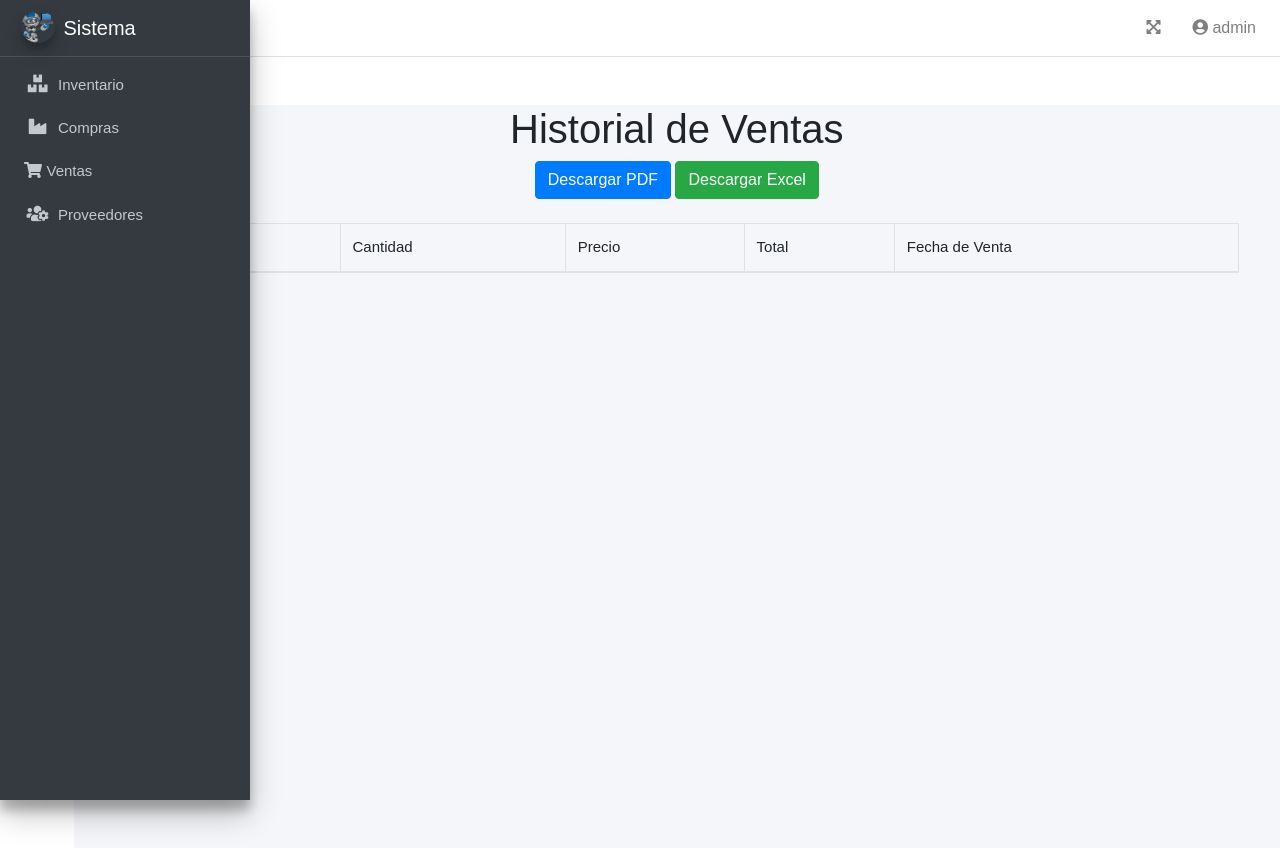
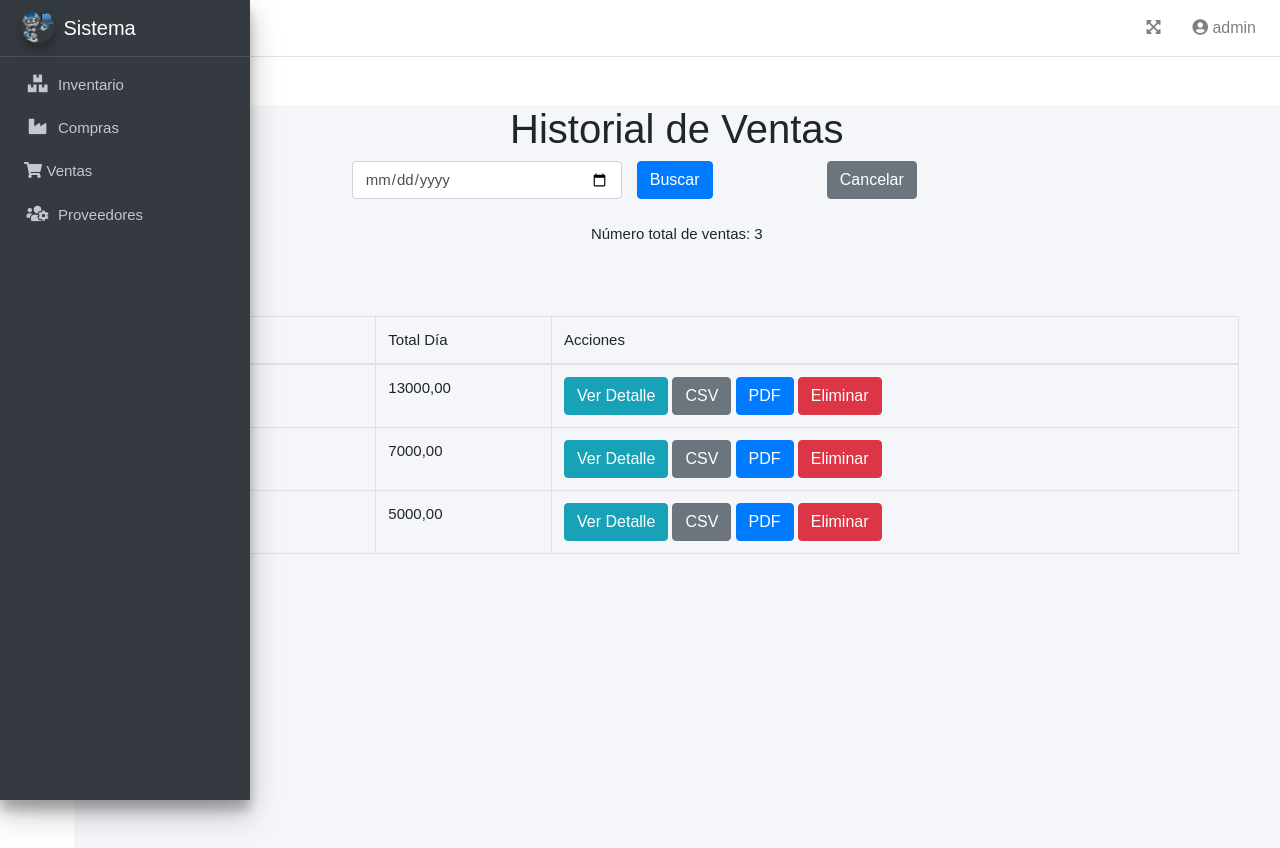
Before and after one commit to Jojans/ACEII-inspiration, a Django app: page /historial-ventas/ in a window 1280 px wide. Run offline with Django 5.2, Linux system fonts and the light colour scheme; a user stored in the database is signed in; data comes from the database, SQL or seed files in the repository; data that the repository does not hold is empty; some libraries are stand-ins or nearby versions.

Commit message:
Historial Ventas
Casi completo

```diff
--- a/J3/ventas/templates/historial_ventas.html
+++ b/J3/ventas/templates/historial_ventas.html
@@ -4,51 +4,81 @@
 <div class="container mt-5">
     <h1 class="text-center">Historial de Ventas</h1>
 
-    <!-- Mostrar mensajes de éxito y error -->
-    {% if messages %}
-        <div class="alert alert-info">
-            {% for message in messages %}
-                <p>{{ message }}</p>
-            {% endfor %}
+    <!-- Formulario para filtrar por fecha -->
+    <form method="GET" class="mb-4">
+        <div class="row justify-content-center">
+            <div class="col-md-3">
+                <input type="date" name="fecha" class="form-control" value="{{ request.GET.fecha }}">
+            </div>
+            <div class="col-md-2">
+                <button type="submit" class="btn btn-primary">Buscar</button>
+            </div>
+            <div class="col-md-2">
+                <!-- Botón para cancelar filtros -->
+                <a href="{% url 'historial_ventas' %}" class="btn btn-secondary">Cancelar</a>
+            </div>
         </div>
-    {% endif %}
+    </form>
 
-    <!-- Botones para descargar historial en PDF o Excel -->
-    <div class="text-center mb-4">
-        <a href="{% url 'generar_pdf' %}" class="btn btn-primary">Descargar PDF</a>
-        <a href="{% url 'generar_excel' %}" class="btn btn-success">Descargar Excel</a>
+    <!-- Mostrar el número total de ventas -->
+    <p class="text-center">Número total de ventas: {{ ventas|length }}</p>
+
+    <!-- Botón para regresar -->
+    <div class="text-end mb-3">
+        <a href="{% url 'administrar_sistema' %}" class="btn btn-danger">Regresar</a>
     </div>
 
     <!-- Tabla con el historial de ventas -->
     <table class="table table-bordered">
         <thead>
             <tr>
-                <th>Producto</th>
-                <th>Cantidad</th>
-                <th>Precio</th>
-                <th>Total</th>
                 <th>Fecha de Venta</th>
+                <th>Total Día</th>
+                <th>Acciones</th>
             </tr>
         </thead>
         <tbody>
             {% for venta in ventas %}
             <tr>
-                <td>{{ venta.producto.nombre }}</td>
-                <td>{{ venta.cantidad }}</td>
-                <td>${{ venta.precio }}</td>
-                <td>${{ venta.total }}</td>
-                <td>{{ venta.fecha_venta|date:"d/m/Y H:i" }}</td>
+                <!-- Formatear la fecha según el formato que deseas mostrar -->
+                <td>{{ venta.fecha|date:"d/m/Y" }}</td>
+                <td>{{ venta.total_dia }}</td>
+                <td>
+                    <a href="#" class="btn btn-info">Ver Detalle</a>
+                    <!-- Botón para generar CSV -->
+                    <a href="#" class="btn btn-secondary">CSV</a>
+                    <!-- Botón para generar PDF -->
+                    <a href="#" class="btn btn-primary">PDF</a>
+                    <!-- Botón para eliminar venta -->
+                    <button class="btn btn-danger" data-bs-toggle="modal" data-bs-target="#modalEliminar{{ venta.id }}">Eliminar</button>
+                </td>
             </tr>
             {% endfor %}
         </tbody>
     </table>
 
-    <!-- Botón para regresar -->
-    <div class="text-end mb-3">
-        <a href="{% url 'administrar_sistema' %}" class="btn btn-danger">Regresar</a>
+</div>
+
+<!-- Modal de confirmación de eliminación -->
+{% for venta in ventas %}
+<div class="modal fade" id="modalEliminar{{ venta.id }}" tabindex="-1" aria-labelledby="modalEliminarLabel{{ venta.id }}" aria-hidden="true">
+  <div class="modal-dialog">
+    <div class="modal-content">
+      <div class="modal-header">
+        <h5 class="modal-title" id="modalEliminarLabel{{ venta.id }}">Confirmar Eliminación</h5>
+        <button type="button" class="btn-close" data-bs-dismiss="modal" aria-label="Close"></button>
+      </div>
+      <div class="modal-body">
+        ¿Estás seguro de que deseas eliminar esta venta?
+      </div>
+      <div class="modal-footer">
+        <button type="button" class="btn btn-secondary" data-bs-dismiss="modal">Cancelar</button>
+        <a href="{% url 'eliminar_venta' venta.id %}" class="btn btn-danger">Eliminar</a>
+      </div>
     </div>
-
+  </div>
 </div>
+{% endfor %}
 
 <!-- Bootstrap JavaScript -->
 <script src="https://cdn.jsdelivr.net/npm/bootstrap@5.3.0/dist/js/bootstrap.bundle.min.js"></script>
--- a/J3/ventas/urls.py
+++ b/J3/ventas/urls.py
@@ -17,4 +17,6 @@
     path('generar_pdf/', views.generar_pdf, name='generar_pdf'),
     path('generar_excel/', views.generar_excel, name='generar_excel'),
     path('cerrar-caja/', views.cerrar_caja, name='cerrar_caja'),  # Ruta para cerrar la caja
+    #path('detalle_venta/<int:id>/', views.ver_detalle_venta, name='ver_detalle_venta'),
+    path('eliminar_venta/<int:id>/', views.eliminar_venta, name='eliminar_venta'),
 ]
--- a/J3/ventas/views.py
+++ b/J3/ventas/views.py
@@ -1,18 +1,15 @@
-from django.shortcuts import render, redirect
+from django.shortcuts import render, redirect, get_object_or_404
 from django.contrib.auth import authenticate, login, logout
 from django.contrib.auth.decorators import login_required
 from django.contrib import messages
 from django.contrib.auth.models import User
 from .models import Producto
 from django.http import JsonResponse
-from .models import Producto, HistorialVenta
+from .models import Producto, Venta
 import json
-from reportlab.lib.pagesizes import letter
-from reportlab.pdfgen import canvas
-from django.http import HttpResponse
-from openpyxl import Workbook
+from datetime import date
 from django.utils import timezone
-
+import logging
 
 def user_login(request):
     if request.method == 'POST':
@@ -98,8 +95,6 @@
         'productos': productos,
         'productos_vendidos_json': productos_vendidos_json,  # Pasamos los productos vendidos como JSON
     })
-
-
 
 @login_required
 def obtener_producto(request):
@@ -191,14 +186,14 @@
 
 @login_required
 def historial_ventas(request):
-    # Obtener la fecha actual
-    today = timezone.now().date()
+    fecha_filtro = request.GET.get('fecha', None)
 
-    # Obtener las ventas realizadas en el día de hoy
-    ventas = HistorialVenta.objects.filter(fecha_venta__date=today)  # Filtrar por fecha de venta
+    if fecha_filtro:
+        ventas = Venta.objects.filter(fecha=fecha_filtro).order_by('-id')
+    else:
+        ventas = Venta.objects.all().order_by('-id')
 
     return render(request, 'historial_ventas.html', {'ventas': ventas})
-
 
 @login_required
 def administrar_inventario(request):
@@ -273,69 +268,88 @@
 
     return render(request, 'administrar_inventario.html', {'productos': productos})
 
+# Crear un logger
+logger = logging.getLogger(__name__)
 
-
-
-@login_required
 def cerrar_caja(request):
     if request.method == 'POST':
-        # Obtener los productos vendidos desde el formulario
-        productos_vendidos_json = request.POST.get('productos_vendidos')
+        try:
+            data = json.loads(request.body)
+            caja_inicial = data.get('caja_inicial', 0)
+            productos_vendidos = data.get('productos_vendidos', [])
 
-        # Verificar si productos_vendidos_json no está vacío
-        if productos_vendidos_json:
-            # Convertir el JSON a una lista de productos
-            try:
-                productos_vendidos = json.loads(productos_vendidos_json)
+            if caja_inicial is None:
+                return JsonResponse({'status': 'error', 'message': 'Caja inicial no proporcionada'}, status=400)
 
-                # Guardar las ventas en HistorialVenta
-                for producto_data in productos_vendidos:
-                    producto = Producto.objects.get(codigo=producto_data['codigo'])
-                    HistorialVenta.objects.create(
-                        producto=producto,
-                        cantidad=producto_data['cantidad'],
-                        precio=producto.precio_publico,
-                        total=producto_data['total']
-                    )
+            # Listas para almacenar las informaciones de los productos
+            cantidades = []
+            precios = []
+            productos = []
+            totales = []
 
-                # Limpiar productos vendidos de la sesión
-                request.session['productos_vendidos'] = []
-                return redirect('historial_ventas')
-            except json.JSONDecodeError:
-                # Si ocurre un error con el JSON, puedes manejarlo aquí
-                return render(request, 'error.html', {'message': 'Error al procesar los productos vendidos.'})
+            # Recorrer los productos vendidos y extraer los datos
+            for producto_data in productos_vendidos:
+                nombre = producto_data['nombre']
+                precio = float(producto_data['precio'])
+                cantidad = int(producto_data['cantidad'])
+                total_producto = precio * cantidad
 
-    return redirect('ventas')
+                # Agregar los datos a las listas correspondientes
+                productos.append(nombre)
+                precios.append(f"{precio:.2f}")  # Asegurarse de que el precio tenga dos decimales
+                cantidades.append(str(cantidad))
+                totales.append(f"{total_producto:.2f}")  # Asegurarse de que el total tenga dos decimales
+
+            # Concatenar las listas en cadenas separadas por comas
+            cantidad_str = ",".join(cantidades)
+            precio_str = ",".join(precios)
+            producto_str = ",".join(productos)
+            total_str = ",".join(totales)
+
+            # Crear la venta con los datos obtenidos
+            venta = Venta.objects.create(
+                fecha=timezone.now().date(),
+                caja_inicial=caja_inicial,
+                total_dia=0.0,  # Este valor se calculará después
+                cantidad=cantidad_str,
+                precio=precio_str,
+                total_producto=total_str,
+                producto=producto_str
+            )
+
+            # Calcular el total de los productos vendidos (sumar los totales)
+            total_producto = sum(float(total) for total in totales)  # Sumar los totales de los productos vendidos
+
+            # Calcular total_dia (total de productos + caja inicial)
+            total_dia = total_producto + caja_inicial
+
+            # Actualizar el total_dia de la venta
+            venta.total_dia = total_dia
+            venta.save()
+
+            return JsonResponse({'status': 'ok', 'total_dia': venta.total_dia})
+
+        except Exception as e:
+            return JsonResponse({'status': 'error', 'message': str(e)}, status=500)
+
+    return JsonResponse({'status': 'error', 'message': 'Método no permitido'}, status=405)
+
+def eliminar_venta(request, id):
+    # Obtener la venta por ID o mostrar error si no se encuentra
+    venta = get_object_or_404(Venta, id=id)
+
+    # Eliminar la venta
+    venta.delete()
+
+    # Mostrar mensaje de éxito
+    messages.success(request, 'Venta eliminada correctamente.')
+
+    # Redirigir al historial de ventas después de eliminar
+    return redirect('historial_ventas')  # Reemplaza 'historial_ventas' por la URL correcta de tu vista de historial
 
 def generar_pdf(request):
-    ventas = HistorialVenta.objects.all()  # Obtener todas las ventas
-    response = HttpResponse(content_type='application/pdf')
-    response['Content-Disposition'] = 'attachment; filename="historial_ventas.pdf"'
-
-    c = canvas.Canvas(response, pagesize=letter)
-    c.drawString(100, 750, "Historial de Ventas")
-    y_position = 730
-
-    for venta in ventas:
-        c.drawString(100, y_position, f"Producto: {venta.producto.nombre}, Cantidad: {venta.cantidad}, Total: {venta.total}")
-        y_position -= 20
-
-    c.save()
-    return response
+    return 0
 
 
 def generar_excel(request):
-    ventas = HistorialVenta.objects.all()  # Obtener todas las ventas
-    wb = Workbook()
-    ws = wb.active
-    ws.title = "Ventas"
-    ws.append(["Producto", "Cantidad", "Precio", "Total"])
-
-    for venta in ventas:
-        ws.append([venta.producto.nombre, venta.cantidad, venta.precio, venta.total])
-
-    response = HttpResponse(content_type='application/vnd.openxmlformats-officedocument.spreadsheetml.sheet')
-    response['Content-Disposition'] = 'attachment; filename="historial_ventas.xlsx"'
-    wb.save(response)
-
-    return response
+    return 0
```
Also changed, not shown: J3/ventas/models.py (+20 -8 lines), J3/ventas/templates/ventas.html (+61 -64 lines), J3/db.sqlite3, J3/ventas/migrations/0012_venta_delete_historialventa.py (added), J3/ventas/migrations/0013_remove_venta_productos_remove_venta_total_and_more.py (added), J3/ventas/migrations/0014_alter_venta_fecha.py (added), J3/ventas/migrations/0015_remove_producto_cantidad.py (added), J3/ventas/migrations/0016_detalleventa_precio.py (added), J3/ventas/migrations/0017_venta_cantidad_venta_precio_venta_producto_and_more.py (added), J3/ventas/migrations/0018_alter_venta_cantidad_alter_venta_precio_and_more.py (added).
